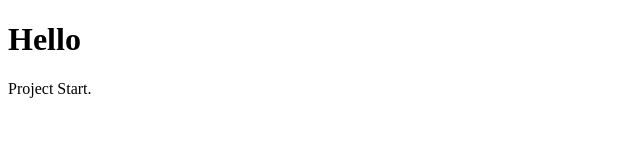
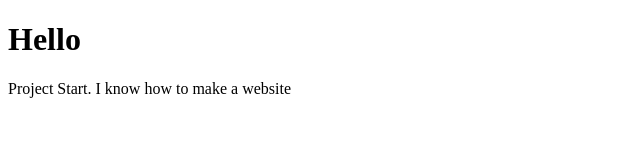
Before and after one commit to mayagodbole/mayagodbole.github.io, a plain HTML site: page index.html in a window 1280 px wide. Shown: the whole page, without its empty margins (0-640 px from the left). Drawn offline with Linux system fonts and the light colour scheme.

Commit message:
First changes to git

```diff
--- a/index.html
+++ b/index.html
@@ -2,6 +2,6 @@
 <html>
 <body>
 <h1>Hello</h1>
-<p>Project Start.</p>
+<p>Project Start. I know how to make a website</p>
 </body>
 </html>
```
